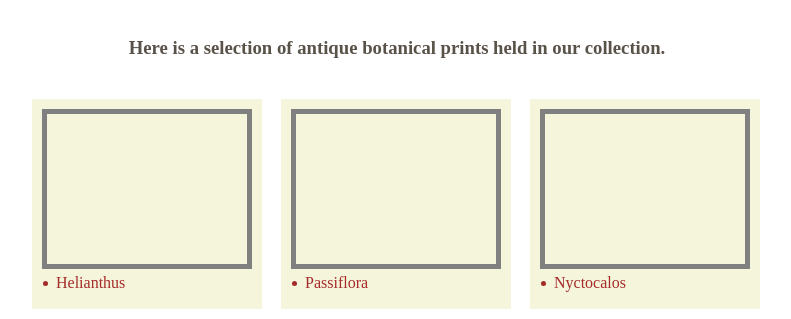
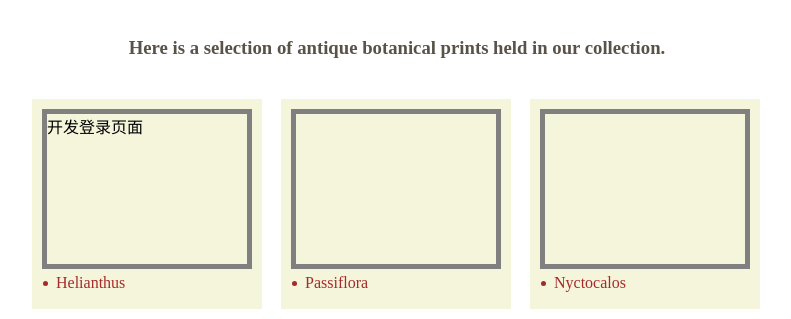
Before and after one commit to libai-ops/crm, a plain HTML site: page index.html in a window 1280 px wide. Shown: the part 143-462 px from the top of the page, without its empty margins (243-1034 px from the left). Drawn offline with Linux system fonts and the light colour scheme.

```diff
--- a/index.html
+++ b/index.html
@@ -101,7 +101,7 @@
 
 			<div class="kuang" id="">
 				<ul >
-				<div class="win photo photo1" ></div>
+				<div class="win photo photo1" >开发登录页面</div>
 				<li>Helianthus</li>
 				</ul>
 			</div>
```
